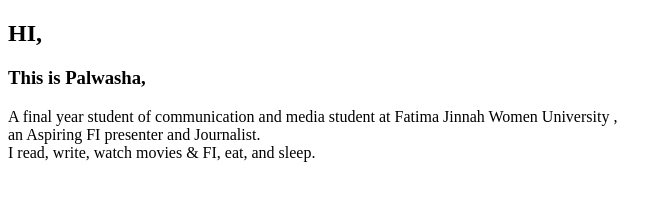
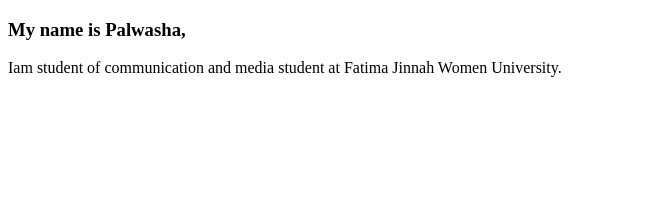
Before and after one commit to palwasha-1133/palwasha, a plain HTML site: page index.html in a window 1280 px wide. Shown: the whole page, without its empty margins (0-672 px from the left). Drawn offline with Linux system fonts and the light colour scheme.

Commit message:
Update index.html

```diff
--- a/index.html
+++ b/index.html
@@ -11,11 +11,8 @@
 <body>
     <!-- Home Section -->
     <section id="home">
-        <h1>HI,</h1>
-        <h3>This is Palwasha,</h3>
-        <p>A final year student of communication and media student at Fatima Jinnah Women University ,<br>
-        an Aspiring FI presenter and Journalist.<br>
-        I read, write, watch movies & FI, eat, and sleep.
+        <h3>My name is Palwasha,</h3>
+        <p>Iam student of communication and media student at Fatima Jinnah Women University.
         </p>
     </section>
 
```
